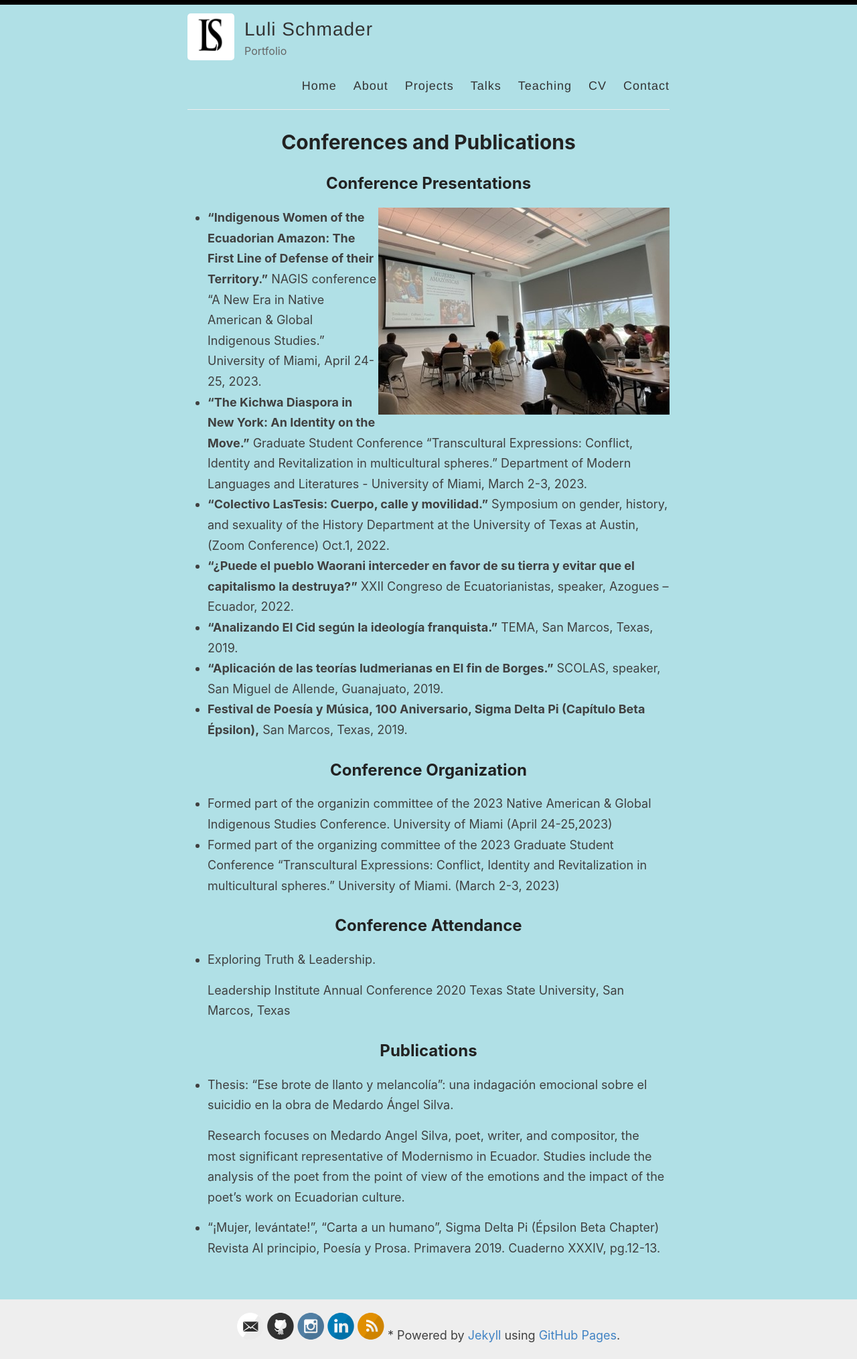
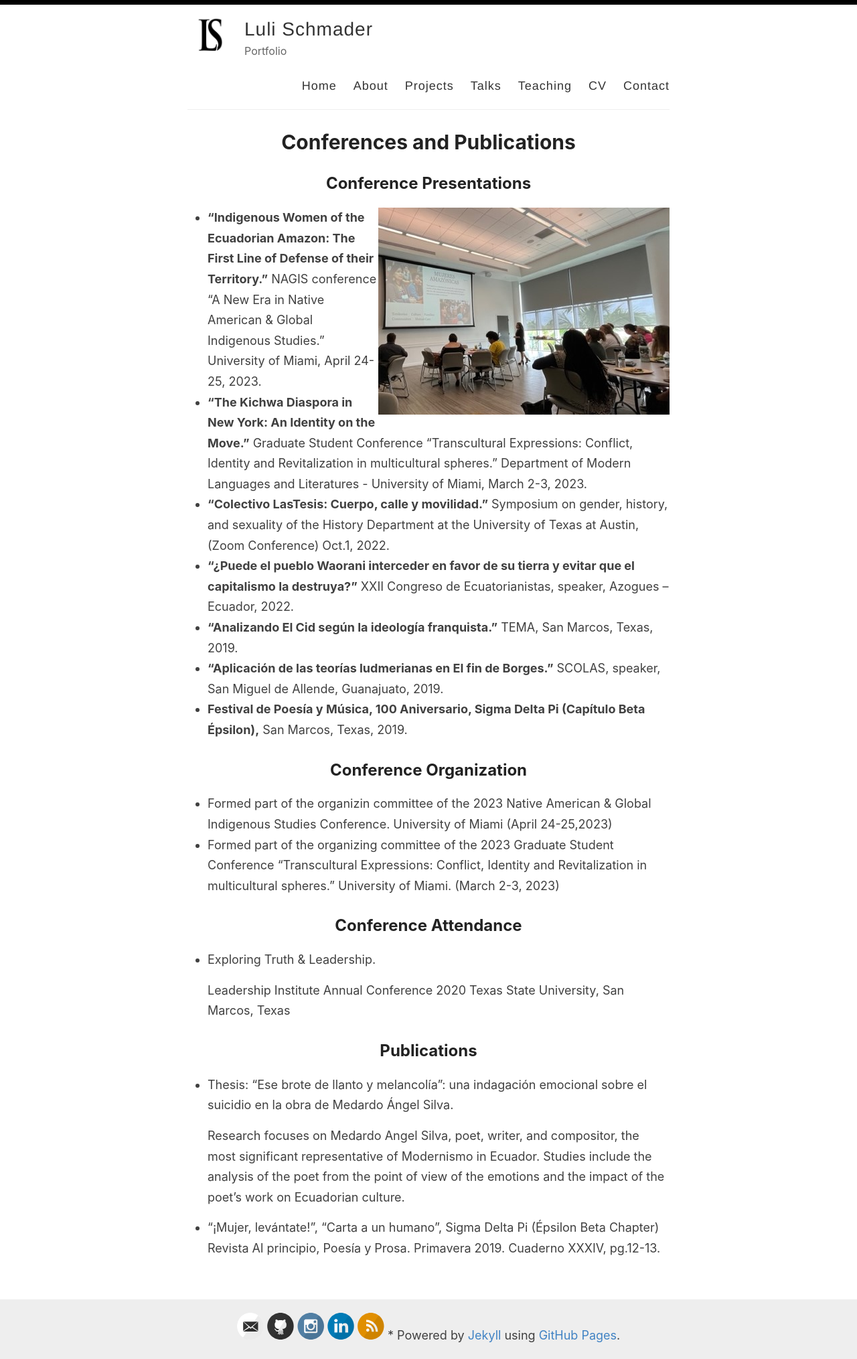
Before and after one commit to lulischmader/lulischmader.github.io, a Jekyll site: the page built from _pages/talks.md, in a window 1280 px wide. Shown: the whole page at 67% size. Built offline with Jekyll 4.4.1, drawn with Linux system fonts in a browser that asks for light colours.

Commit message:
Update talks.md

```diff
--- a/_pages/talks.md
+++ b/_pages/talks.md
@@ -3,14 +3,6 @@ layout: page
 title: Conferences and Publications
 permalink: /talks/
 ---
-<head>
-  <style>
-    body {
-      background-color: powderblue;
-    }
-  </style>
-</head>
-
 ## Conference Presentations
 <img src="/images/Nagis_conference.png" alt="Presenting at Nagis Conference" align="right">
 - **"Indigenous Women of the Ecuadorian Amazon: The First Line of Defense of their Territory."** NAGIS conference "A New Era in Native American & Global Indigenous Studies." University of Miami, April 24-25, 2023.
```
